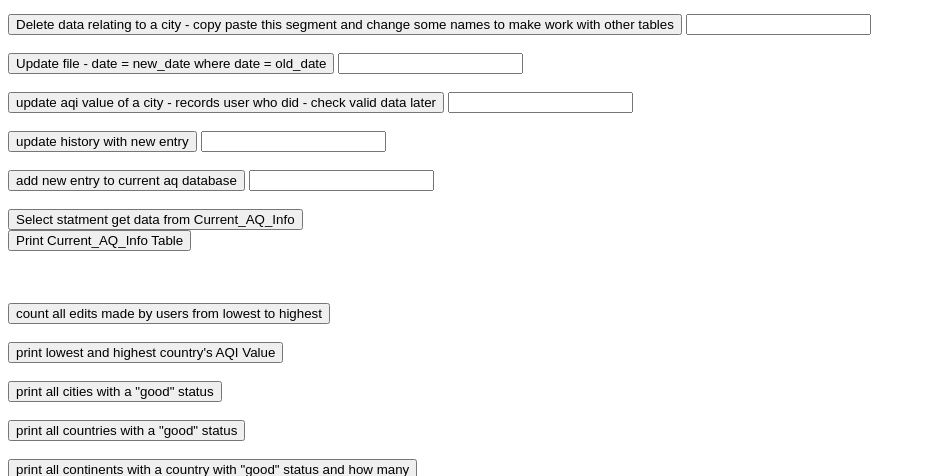
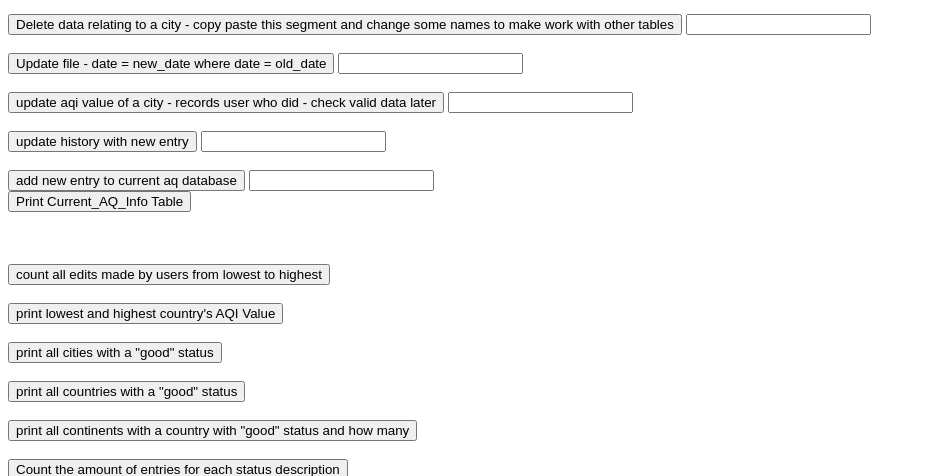
Before and after one commit to Jothu16/CSE111Project, a PHP site: page / in a window 1280 px wide. Shown: the part 377-853 px from the top of the page, without its empty margins (0-926 px from the left). Run offline with PHP 8.4, Linux system fonts and the light colour scheme.

Commit message:
removed unnecessary button

```diff
--- a/index.php
+++ b/index.php
@@ -265,10 +265,6 @@
 }
 </script>
 
-<br>
-<br>
-<button onclick="myFunction()">Select statment get data from Current_AQ_Info</button>
-
 <form action="../buttons/GetDatafromCurrent.php" method="get">
    <input type="submit" name="runQ" value="Print Current_AQ_Info Table">
 </form>
```
